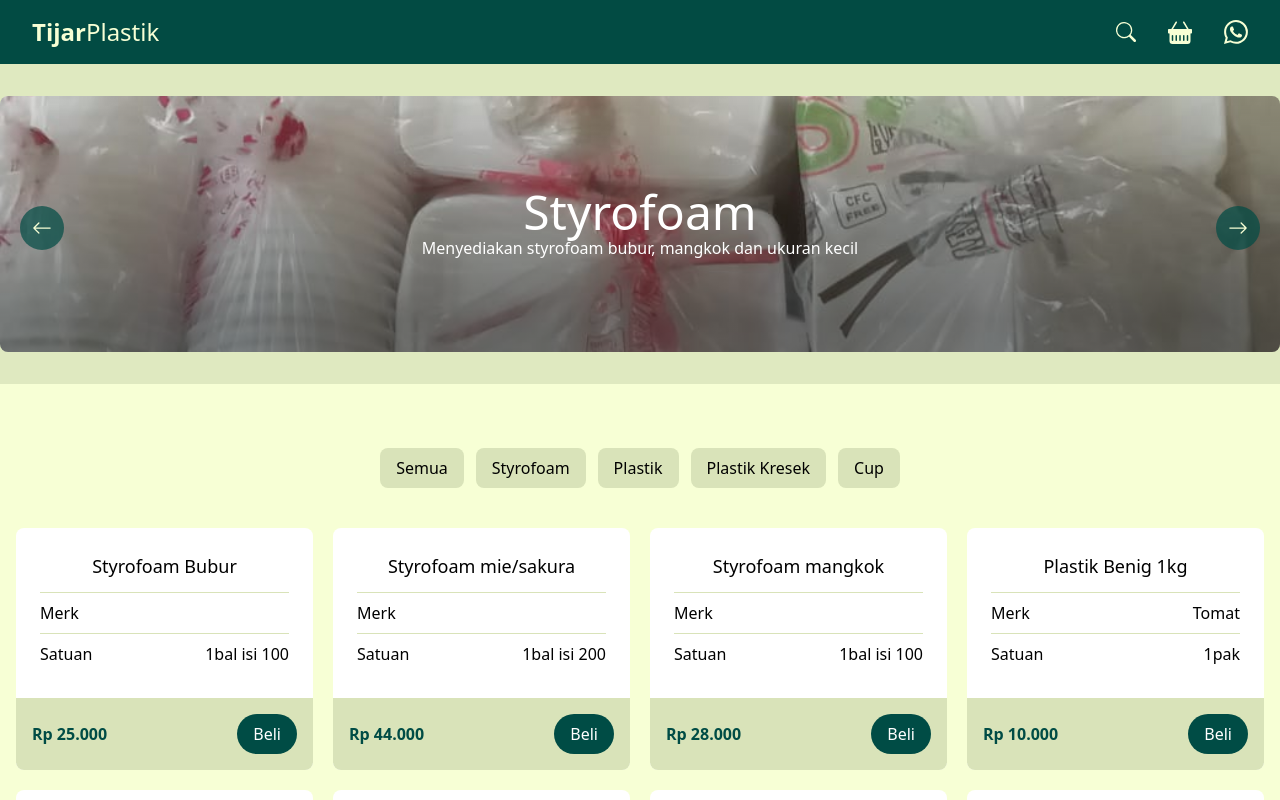
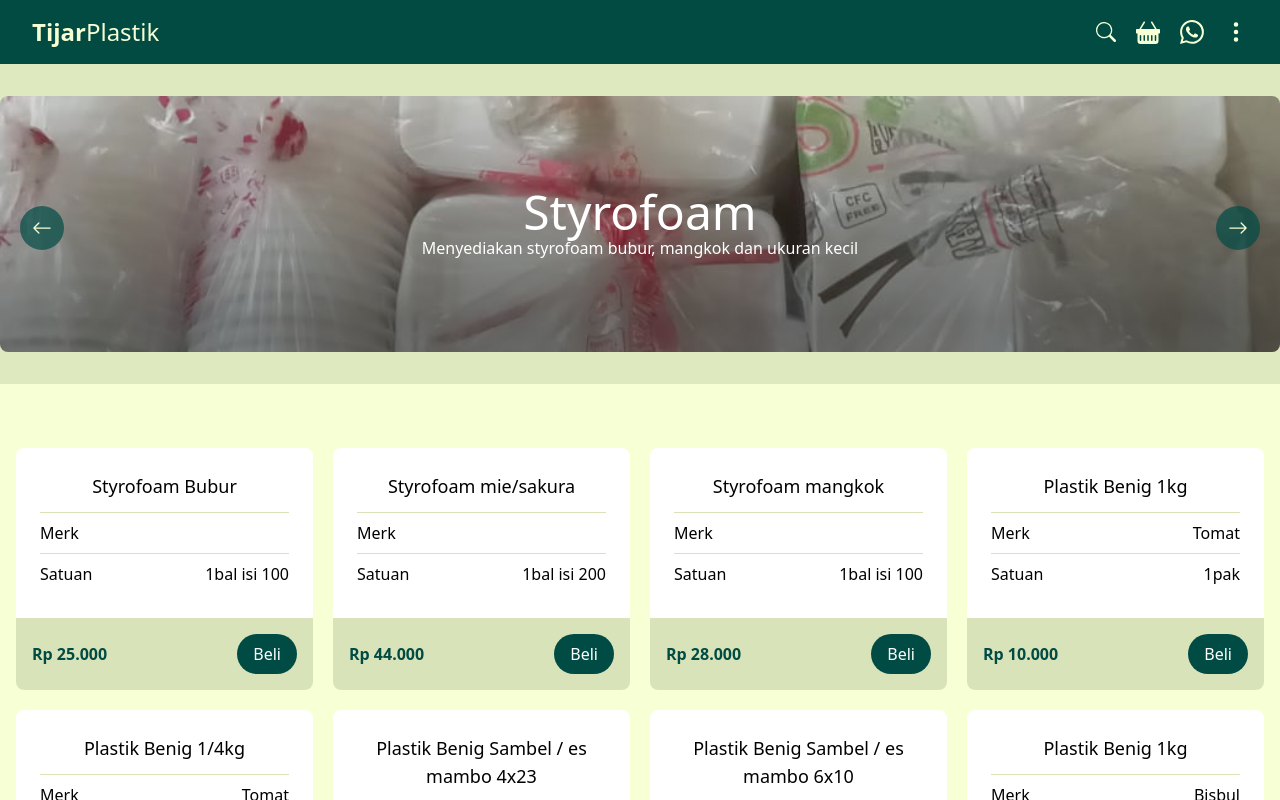
Before and after one commit to halloanewahyudi/tijarplastik, a Vue app: page / in a window 1280 px wide. Shown: the top 800 px of the page. Built offline with nearby package versions, Linux system fonts and the light colour scheme.

Commit message:
menu category

```diff
--- a/src/components/Shop.vue
+++ b/src/components/Shop.vue
@@ -22,12 +22,6 @@ const formatCurrency = (value) => {
 </script>
 <template>
     <div class="container">
-      <ul class="flex flex-wrap justify-center items-center gap-3  pb-10">
-          <button  @click="product.category = '' ; product.currentPage = 1" class="py-2 px-4 rounded-lg bg-borderlight" > Semua </button>
-          <button v-for="item in product.uniqueItems" :key="item"  @click="product.category = item.category"  class="py-2 px-4 rounded-lg bg-borderlight">
-            {{ item.category }}
-          </button>
-      </ul>
 
         <div class="grid grid-cols-1 md:grid-cols-2 lg:grid-cols-4 gap-5">
             <div v-for="(item,index) in product.paginatedproducts" :key="index" class=" bg-white rounded-lg text-center overflow-hidden h-full flex flex-col justify-between hover:shadow-xl duration-300 ">
--- /dev/null
+++ b/src/components/element/ListCategory.vue
@@ -0,0 +1,19 @@
+<script setup>
+import { useProduct } from "../../stores/product-store";
+
+const product = useProduct()
+</script>
+<template>
+    <Transition>
+        <div class="container">
+            <ul class="flex flex-col  divide-y divide-y-borderlight">
+                <li @click="product.category = ''; product.currentPage = 1, openCategory = false"
+                    class="py-2 cursor-pointer"> Semua </li>
+                <li v-for="item in product.uniqueItems" :key="item"
+                    @click="product.category = item.category; openCategory = false" class="py-2 cursor-pointer">
+                    {{ item.category }}
+                </li>
+            </ul>
+        </div>
+    </Transition>
+</template>
--- a/src/components/element/Navbar.vue
+++ b/src/components/element/Navbar.vue
@@ -11,6 +11,8 @@ import IconTagVue from '../icons/IconTag.vue';
 import IconSearch from '../icons/IconSearch.vue';
 import { useProduct } from '../../stores/product-store';
 import Checkout from '../element/Chekout.vue'
+import IconMenuVue from '../icons/IconMenu.vue';
+import ListCategory from '../element/ListCategory.vue';
 
 const order = useOrder();
 const product = useProduct()
@@ -19,6 +21,7 @@ const showDetail = ref(false)
 const selectedItem = ref({})
 const selectedIndex = ref()
 const openSearch = ref(false)
+const openCategory = ref(false)
 
 const qty = ref(1)
 const jumlah = ref(0)
@@ -40,7 +43,7 @@ const resetQty = () => {
     }
 }
 
-watchEffect(()=>{
+watchEffect(() => {
     order.getTotalPrice()
 })
 
@@ -72,9 +75,12 @@ function sendMessage() {
                 <!-- <div class="max-w-40">
                     <Logo class="w-full h-full" @click="$router.push('/')" />
                 </div> -->
-                <router-link to="/" class="text-2xl text-light" @click="product.category = ''"> <span class="font-semibold">Tijar</span>Plastik</router-link>
-                <div class="flex items-center gap-8">
-                  <button @click="openSearch =! openSearch"><IconSearch  class="w-5 h-5 text-light"/></button>
+                <router-link to="/" class="text-2xl text-light" @click="product.category = ''"> <span
+                        class="font-semibold">Tijar</span>Plastik</router-link>
+                <div class="flex items-center gap-5">
+                    <button @click="openSearch = !openSearch">
+                        <IconSearch class="w-5 h-5 text-light" />
+                    </button>
                     <div class="relative">
                         <button @click="bukaOrders = !bukaOrders" v-if="order.orders.length > 0"
                             class="absolute -top-2 -right-5 w-7 h-7 bg-secondary text-white rounded-full  flex items-center justify-center">
@@ -82,11 +88,12 @@ function sendMessage() {
                         </button>
                         <IconCart class="w-6 h-6 text-light" />
                     </div>
-                    <div>
                     <a href="https://wa.me/6289636192223?text=hallo%20TijarPlastik.." target="_blank">
                         <IconWa class="w-6 h-6 text-light" />
                     </a>
-                    </div>
+                    <button @click="openCategory = !openCategory">
+                        <IconMenuVue class="w-6 h-6 text-light" />
+                    </button>
                 </div>
 
             </div>
@@ -97,7 +104,8 @@ function sendMessage() {
             <div class="container">
                 <div class="flex items-center gap-3 ">
                     <input type="search" v-model="product.search" class="p-2 rounded-lg w-full text-brand-1">
-                <button @click="openSearch = false ; product.search = ''" class="p-2 rounded-full bg-brand-4"> <icon-close  class="w-5 h-5"></icon-close></button>
+                    <button @click="openSearch = false; product.search = ''" class="p-2 rounded-full bg-brand-4">
+                        <icon-close class="w-5 h-5"></icon-close></button>
                 </div>
             </div>
         </div>
@@ -107,9 +115,34 @@ function sendMessage() {
     <!-- Suggested code may be subject to a license. Learn more: ~LicenseLog:1528938069. -->
     <div class="p-6 bg-primary text-light fixed top-[60px] left-0 w-full min-h-full z-40" v-if="bukaOrders">
         <div class="flex justify-end py-2">
-        <button @click="bukaOrders = false" class="bg-brand-4 p-2 rounded-full"> <IconClose class="w-5 h-5"/> </button>
+            <button @click="bukaOrders = false" class="bg-brand-4 p-2 rounded-full">
+                <IconClose class="w-5 h-5" />
+            </button>
         </div>
         <Checkout />
     </div>
 
+    <!--  Menu Category -->
+    <div v-if="openCategory">
+        <Transition>
+            <div class="fixed top-0 left-0 w-full min-h-full flex justify-center items-center p-6 z-50 bg-brand-1">
+                <div class="bg-brand-2 rounded-lg p-6 w-full max-w-[600px]">
+                    <div class="flex justify-end ">
+                        <button @click="openCategory = false" class="rounded-full bg-primary text-light p-2">
+                            <IconClose class="w-5 h-5" />
+                        </button>
+                    </div>
+                    <ul class="flex flex-col  divide-y divide-brand-1 divide-opacity-30 ">
+                        <li @click="product.category = ''; product.currentPage = 1, openCategory = false"
+                            class="py-2 cursor-pointer"> Semua </li>
+                        <li v-for="item in product.uniqueItems" :key="item"
+                            @click="product.category = item.category; openCategory = false" class="py-2 cursor-pointer">
+                            {{ item.category }}
+                        </li>
+                    </ul>
+                </div>
+
+            </div>
+        </Transition>
+    </div>
 </template>
--- /dev/null
+++ b/src/components/icons/IconMenu.vue
@@ -0,0 +1,7 @@
+<template>
+    <svg xmlns="http://www.w3.org/2000/svg" width="1em" height="1em" viewBox="0 0 16 16">
+        <path fill="currentColor"
+            d="M9.5 13a1.5 1.5 0 1 1-3 0a1.5 1.5 0 0 1 3 0m0-5a1.5 1.5 0 1 1-3 0a1.5 1.5 0 0 1 3 0m0-5a1.5 1.5 0 1 1-3 0a1.5 1.5 0 0 1 3 0">
+        </path>
+    </svg>
+</template>
--- a/src/router/index.js
+++ b/src/router/index.js
@@ -1,6 +1,10 @@
 import { createRouter, createWebHistory } from 'vue-router'
 
 const router = createRouter({
+  scrollBehavior(to, from, savedPosition) {
+    // always scroll to top
+    return { top: 0 }
+  },
   history: createWebHistory(import.meta.env.BASE_URL),
   routes: [
     {
```
Lines whose indentation alone changed are shown as unchanged.
